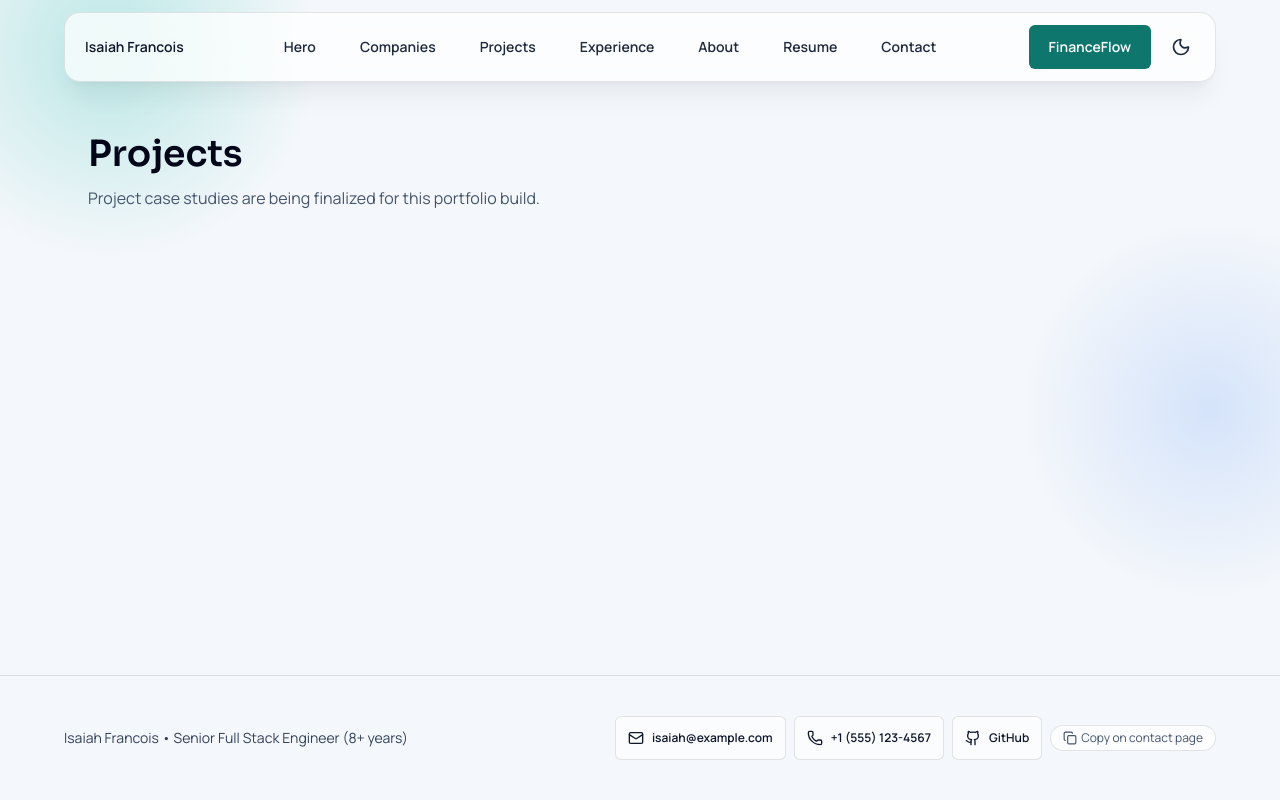
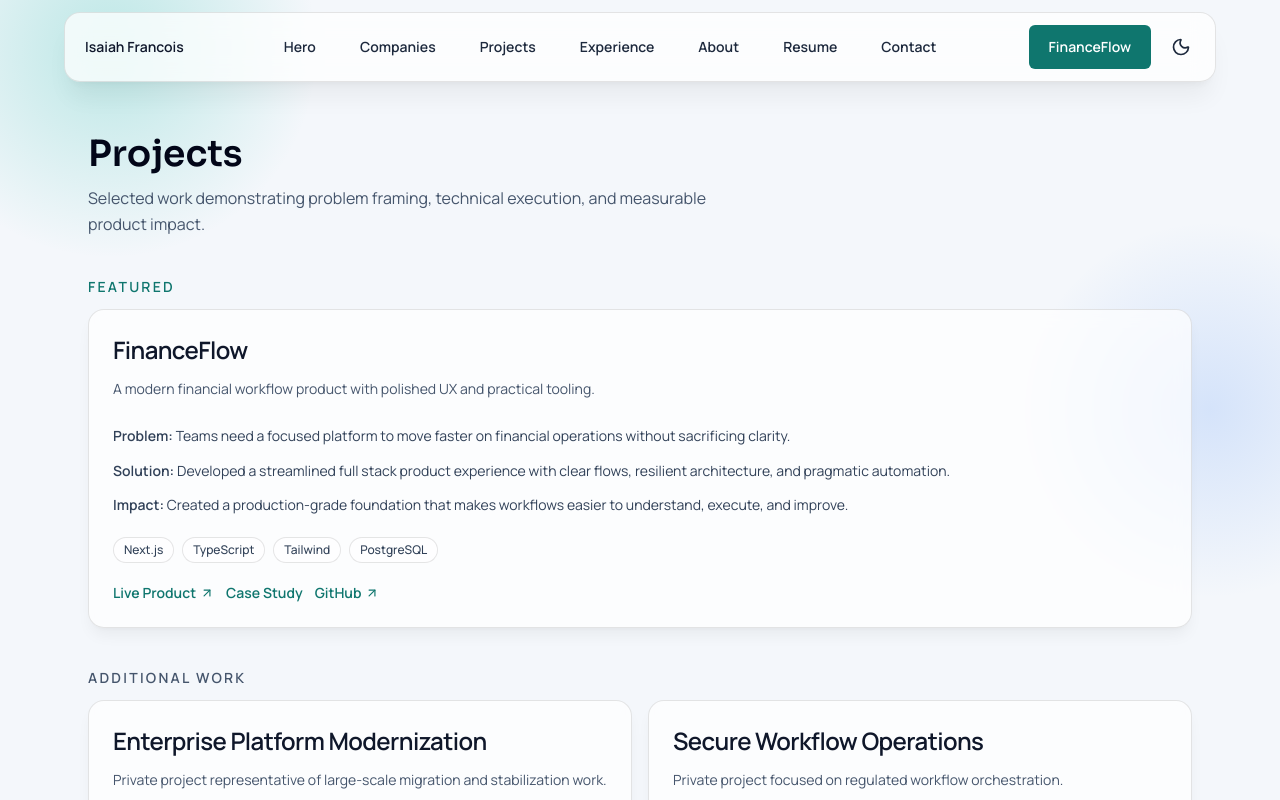
Before and after one commit to FrancoisCoding/francoiscoding-portfolio, a Next.js app: page /projects in a window 1280 px wide. Shown: the top 800 px of the page. Built offline with nearby package versions, Linux system fonts and the light colour scheme.

Commit message:
feat(projects): implement project grid and case study layout

```diff
--- /dev/null
+++ b/app/projects/financeflow/page.tsx
@@ -0,0 +1,97 @@
+import Link from 'next/link';
+import { ArrowUpRight } from 'lucide-react';
+
+import { Badge } from '@/components/ui/badge';
+import { Card, CardContent, CardHeader, CardTitle } from '@/components/ui/card';
+import { projectsData } from '@/lib/projects-data';
+
+const financeFlowProject = projectsData.find(
+  (project) => project.slug === 'financeflow',
+);
+
+export default function FinanceFlowCaseStudyPage() {
+  if (!financeFlowProject) {
+    return (
+      <section className="py-16">
+        <h1 className="font-display text-4xl font-semibold text-slate-950 dark:text-white">
+          FinanceFlow Case Study
+        </h1>
+        <p className="mt-4 text-slate-600 dark:text-slate-300">
+          Case study details are currently unavailable.
+        </p>
+      </section>
+    );
+  }
+
+  return (
+    <section className="space-y-8 py-16">
+      <div className="space-y-3">
+        <p className="text-sm font-semibold tracking-[0.16em] text-[var(--brand)] uppercase">
+          Case Study
+        </p>
+        <h1 className="font-display text-4xl font-semibold text-slate-950 dark:text-white">
+          {financeFlowProject.name}
+        </h1>
+        <p className="max-w-3xl text-slate-600 dark:text-slate-300">
+          {financeFlowProject.summary}
+        </p>
+      </div>
+
+      <div className="grid gap-4 lg:grid-cols-3">
+        <Card>
+          <CardHeader>
+            <CardTitle>Problem</CardTitle>
+          </CardHeader>
+          <CardContent className="text-sm leading-relaxed text-slate-700 dark:text-slate-200">
+            {financeFlowProject.problem}
+          </CardContent>
+        </Card>
+        <Card>
+          <CardHeader>
+            <CardTitle>Solution</CardTitle>
+          </CardHeader>
+          <CardContent className="text-sm leading-relaxed text-slate-700 dark:text-slate-200">
+            {financeFlowProject.solution}
+          </CardContent>
+        </Card>
+        <Card>
+          <CardHeader>
+            <CardTitle>Impact</CardTitle>
+          </CardHeader>
+          <CardContent className="text-sm leading-relaxed text-slate-700 dark:text-slate-200">
+            {financeFlowProject.impact}
+          </CardContent>
+        </Card>
+      </div>
+
+      <div className="space-y-3">
+        <h2 className="font-display text-2xl font-semibold text-slate-950 dark:text-white">
+          Stack
+        </h2>
+        <div className="flex flex-wrap gap-2">
+          {financeFlowProject.stack.map((item) => (
+            <Badge key={item}>{item}</Badge>
+          ))}
+        </div>
+      </div>
+
+      <div className="flex flex-wrap items-center gap-4">
+        <a
+          href="https://www.financeflow.dev"
+          target="_blank"
+          rel="noreferrer"
+          className="inline-flex items-center gap-1 text-sm font-semibold text-[var(--brand)] underline-offset-4 hover:underline"
+        >
+          View FinanceFlow
+          <ArrowUpRight className="size-3.5" />
+        </a>
+        <Link
+          href="/projects"
+          className="inline-flex items-center gap-1 text-sm font-semibold text-slate-700 underline-offset-4 hover:underline dark:text-slate-200"
+        >
+          Back to Projects
+        </Link>
+      </div>
+    </section>
+  );
+}
--- a/app/projects/page.tsx
+++ b/app/projects/page.tsx
@@ -1,12 +1,41 @@
+import { ProjectCard } from '@/components/projects/project-card';
+import { projectsData } from '@/lib/projects-data';
+
+const featuredProject = projectsData.find((project) => project.featured);
+const secondaryProjects = projectsData.filter((project) => !project.featured);
+
 export default function ProjectsPage() {
   return (
-    <section className="py-16">
-      <h1 className="font-display text-4xl font-semibold text-slate-950 dark:text-white">
-        Projects
-      </h1>
-      <p className="mt-3 max-w-2xl text-slate-600 dark:text-slate-300">
-        Project case studies are being finalized for this portfolio build.
-      </p>
+    <section className="space-y-10 py-16">
+      <div className="space-y-3">
+        <h1 className="font-display text-4xl font-semibold text-slate-950 dark:text-white">
+          Projects
+        </h1>
+        <p className="max-w-2xl text-slate-600 dark:text-slate-300">
+          Selected work demonstrating problem framing, technical execution, and
+          measurable product impact.
+        </p>
+      </div>
+
+      {featuredProject ? (
+        <div className="space-y-3">
+          <p className="text-sm font-semibold tracking-[0.16em] text-[var(--brand)] uppercase">
+            Featured
+          </p>
+          <ProjectCard project={featuredProject} />
+        </div>
+      ) : null}
+
+      <div className="space-y-3">
+        <p className="text-sm font-semibold tracking-[0.16em] text-slate-600 uppercase dark:text-slate-300">
+          Additional Work
+        </p>
+        <div className="grid gap-4 lg:grid-cols-2">
+          {secondaryProjects.map((project) => (
+            <ProjectCard key={project.slug} project={project} />
+          ))}
+        </div>
+      </div>
     </section>
   );
 }
--- /dev/null
+++ b/components/projects/project-card.tsx
@@ -0,0 +1,69 @@
+import Link from 'next/link';
+import { ArrowUpRight } from 'lucide-react';
+
+import { Badge } from '@/components/ui/badge';
+import { Card, CardContent, CardHeader, CardTitle } from '@/components/ui/card';
+import type { IProjectItem } from '@/lib/projects-data';
+
+interface IProjectCardProps {
+  project: IProjectItem;
+}
+
+export function ProjectCard({ project }: IProjectCardProps) {
+  return (
+    <Card className="h-full">
+      <CardHeader className="space-y-3">
+        <CardTitle className="text-2xl">{project.name}</CardTitle>
+        <p className="text-sm leading-relaxed text-slate-600 dark:text-slate-300">
+          {project.summary}
+        </p>
+      </CardHeader>
+      <CardContent className="space-y-5">
+        <div className="space-y-3 text-sm leading-relaxed text-slate-700 dark:text-slate-200">
+          <p>
+            <span className="font-semibold">Problem:</span> {project.problem}
+          </p>
+          <p>
+            <span className="font-semibold">Solution:</span> {project.solution}
+          </p>
+          <p>
+            <span className="font-semibold">Impact:</span> {project.impact}
+          </p>
+        </div>
+        <div className="flex flex-wrap gap-2">
+          {project.stack.map((tech) => (
+            <Badge key={`${project.slug}-${tech}`}>{tech}</Badge>
+          ))}
+        </div>
+        <div className="flex flex-wrap gap-3">
+          {project.links.map((link) => {
+            if (link.external) {
+              return (
+                <a
+                  key={link.href}
+                  href={link.href}
+                  target="_blank"
+                  rel="noreferrer"
+                  className="inline-flex items-center gap-1 text-sm font-semibold text-[var(--brand)] underline-offset-4 hover:underline"
+                >
+                  {link.label}
+                  <ArrowUpRight className="size-3.5" />
+                </a>
+              );
+            }
+
+            return (
+              <Link
+                key={link.href}
+                href={link.href}
+                className="inline-flex items-center gap-1 text-sm font-semibold text-[var(--brand)] underline-offset-4 hover:underline"
+              >
+                {link.label}
+              </Link>
+            );
+          })}
+        </div>
+      </CardContent>
+    </Card>
+  );
+}
--- /dev/null
+++ b/lib/projects-data.ts
@@ -0,0 +1,74 @@
+export interface IProjectLink {
+  label: string;
+  href: string;
+  external?: boolean;
+}
+
+export interface IProjectItem {
+  slug: string;
+  name: string;
+  summary: string;
+  problem: string;
+  solution: string;
+  impact: string;
+  stack: string[];
+  links: IProjectLink[];
+  featured?: boolean;
+}
+
+export const projectsData: IProjectItem[] = [
+  {
+    slug: 'financeflow',
+    name: 'FinanceFlow',
+    summary:
+      'A modern financial workflow product with polished UX and practical tooling.',
+    problem:
+      'Teams need a focused platform to move faster on financial operations without sacrificing clarity.',
+    solution:
+      'Developed a streamlined full stack product experience with clear flows, resilient architecture, and pragmatic automation.',
+    impact:
+      'Created a production-grade foundation that makes workflows easier to understand, execute, and improve.',
+    stack: ['Next.js', 'TypeScript', 'Tailwind', 'PostgreSQL'],
+    links: [
+      {
+        label: 'Live Product',
+        href: 'https://www.financeflow.dev',
+        external: true,
+      },
+      { label: 'Case Study', href: '/projects/financeflow' },
+      {
+        label: 'GitHub',
+        href: 'https://github.com/FrancoisCoding',
+        external: true,
+      },
+    ],
+    featured: true,
+  },
+  {
+    slug: 'enterprise-modernization',
+    name: 'Enterprise Platform Modernization',
+    summary:
+      'Private project representative of large-scale migration and stabilization work.',
+    problem:
+      'Legacy platform constraints slowed delivery and complicated maintenance for product teams.',
+    solution:
+      'Implemented incremental modernization patterns for UI, APIs, and deployment workflows.',
+    impact:
+      'Improved developer efficiency and release confidence across critical product surfaces.',
+    stack: ['React', 'TypeScript', 'Node.js', 'Cloud Infrastructure'],
+    links: [{ label: 'Available on request', href: '/contact' }],
+  },
+  {
+    slug: 'secure-workflow-ops',
+    name: 'Secure Workflow Operations',
+    summary: 'Private project focused on regulated workflow orchestration.',
+    problem:
+      'Operational processes required stronger traceability, reliability, and approval controls.',
+    solution:
+      'Designed and shipped robust, role-aware interfaces with auditable backend operations.',
+    impact:
+      'Enabled dependable execution in high-accountability environments while maintaining usability.',
+    stack: ['Next.js', 'Zod', 'PostgreSQL', 'Cloud Services'],
+    links: [{ label: 'Available on request', href: '/contact' }],
+  },
+];
```
